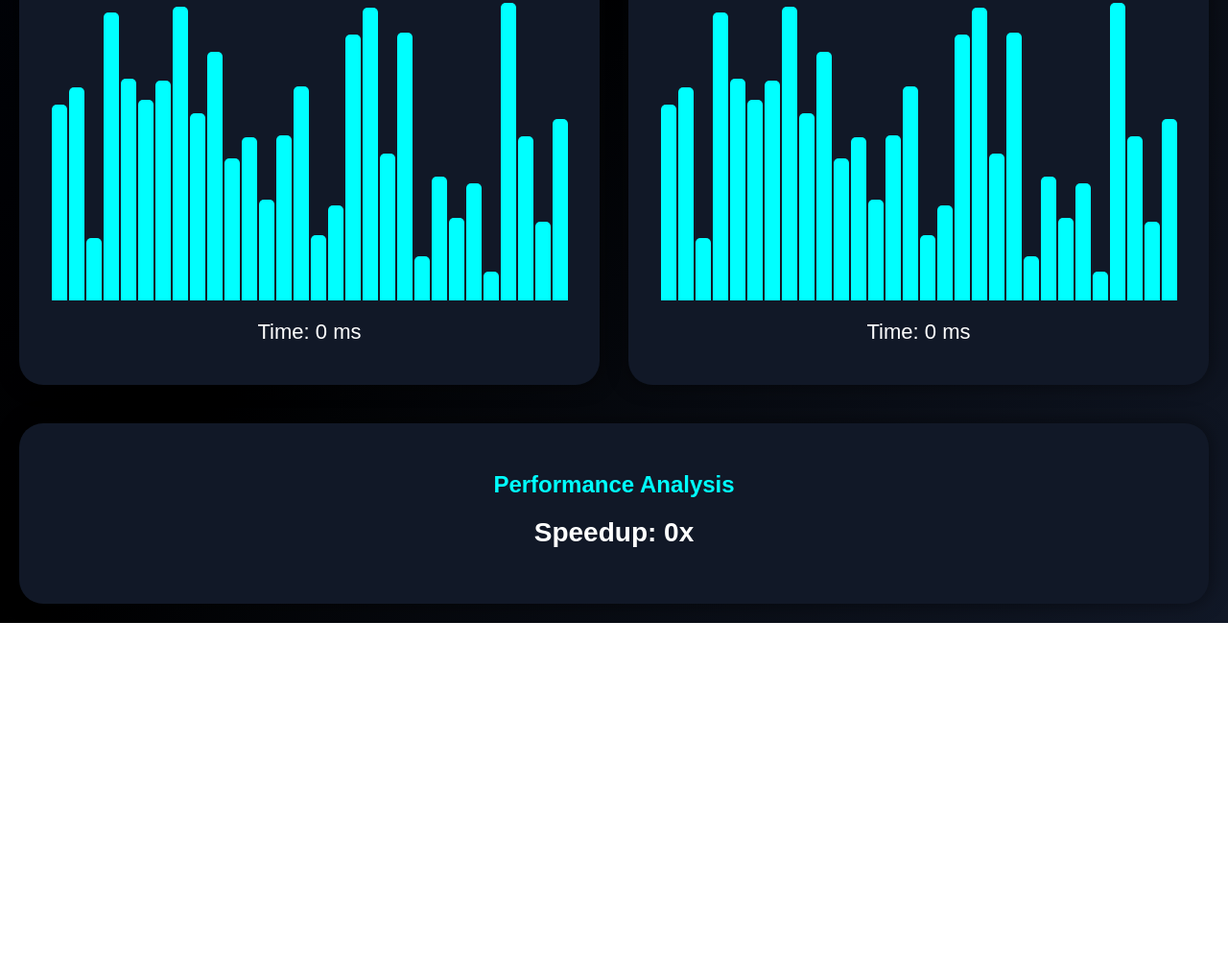
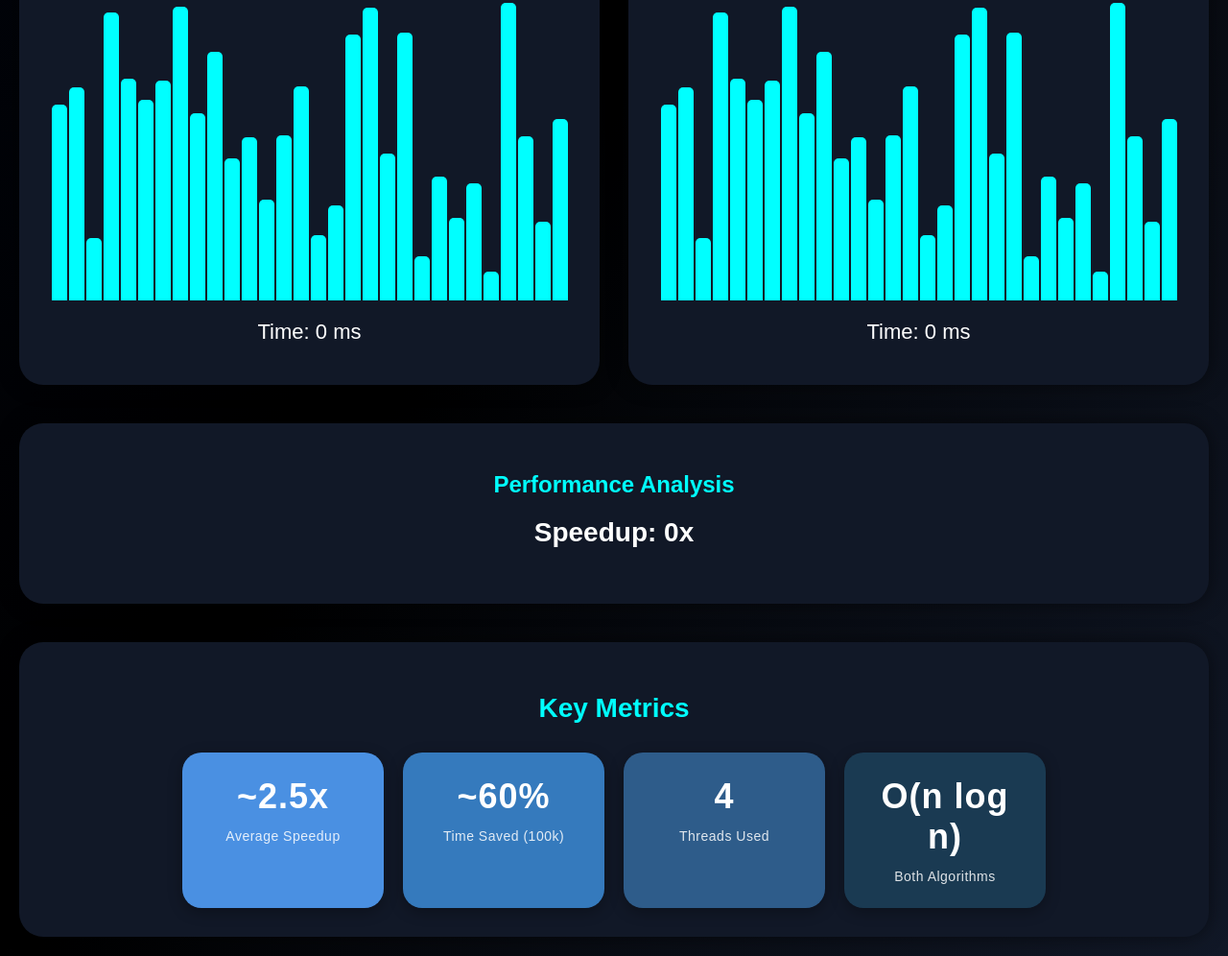
Before and after one commit to Mvvfaa/parallel-sorting-visualizer, a plain HTML site: page frontend/index.html in a window 1280 px wide. Shown: the part 949-1945 px from the top of the page at 96% size. Before the commit the page ends 1598 px from the top, so only its background shows below. Drawn offline with Linux system fonts and the light colour scheme.

Commit message:
Add Metrics an Fix Speed

```diff
--- a/frontend/index.html
+++ b/frontend/index.html
@@ -143,6 +143,38 @@
 
     </div>
 
+    <div class="key-metrics">
+
+        <h2>
+            Key Metrics
+        </h2>
+
+        <div class="metrics-grid">
+
+            <div class="metric-card speedup-card">
+                <div class="metric-value" id="avgSpeedup">~2.5x</div>
+                <div class="metric-label">Average Speedup</div>
+            </div>
+
+            <div class="metric-card time-saved-card">
+                <div class="metric-value" id="timeSaved">~60%</div>
+                <div class="metric-label">Time Saved (100k)</div>
+            </div>
+
+            <div class="metric-card threads-card">
+                <div class="metric-value" id="threadsUsed">4</div>
+                <div class="metric-label">Threads Used</div>
+            </div>
+
+            <div class="metric-card complexity-card">
+                <div class="metric-value" id="complexity">O(n log n)</div>
+                <div class="metric-label">Both Algorithms</div>
+            </div>
+
+        </div>
+
+    </div>
+
     <script src="script.js"></script>
 
 </body>
--- a/frontend/script.js
+++ b/frontend/script.js
@@ -4,6 +4,21 @@ let originalArray = [];
 
 const sizeSlider = document.getElementById("sizeSlider");
 const sizeValue = document.getElementById("sizeValue");
+
+// Performance tracking per algorithm
+let performanceHistory = {
+    bubble: [],
+    shell: [],
+    merge: [],
+    quick: []
+};
+
+const algorithmComplexity = {
+    bubble: "O(n²)",
+    shell: "O(n log n)",
+    merge: "O(n log n)",
+    quick: "O(n log n)"
+};
 
 
 // ======================================
@@ -205,6 +220,9 @@ async function startSorting() {
         "speedup"
     ).innerText =
         `Speedup: ${speedup}x`;
+
+    // Update Key Metrics
+    updateMetrics(algorithm, serialData.time, parallelData.time, speedup);
 }
 
 
@@ -247,5 +265,47 @@ function sleep(ms) {
 }
 
 
+// ======================================
+// Update Metrics
+// ======================================
+
+function updateMetrics(algorithm, serialTime, parallelTime, speedup) {
+
+    // Store this run's performance
+    performanceHistory[algorithm].push({
+        speedup: parseFloat(speedup),
+        serialTime: serialTime,
+        parallelTime: parallelTime
+    });
+
+    // Calculate average speedup for this algorithm
+    const history = performanceHistory[algorithm];
+    const avgSpeedup = (
+        history.reduce((sum, run) => sum + run.speedup, 0) / history.length
+    ).toFixed(2);
+
+    document.getElementById("avgSpeedup").innerText =
+        `~${avgSpeedup}x`;
+
+    // Calculate time saved (percentage)
+    const totalSerialTime = history.reduce((sum, run) => sum + run.serialTime, 0);
+    const totalParallelTime = history.reduce((sum, run) => sum + run.parallelTime, 0);
+    const timeSaved = (
+        ((totalSerialTime - totalParallelTime) / totalSerialTime) * 100
+    ).toFixed(0);
+
+    document.getElementById("timeSaved").innerText =
+        `~${timeSaved}%`;
+
+    // Threads Used (always 4 for our ProcessPoolExecutor)
+    document.getElementById("threadsUsed").innerText =
+        "4";
+
+    // Complexity based on algorithm
+    document.getElementById("complexity").innerText =
+        algorithmComplexity[algorithm];
+}
+
+
 // Initial
 generateArray();
--- a/frontend/style.css
+++ b/frontend/style.css
@@ -284,3 +284,127 @@ p {
 
     margin-top: 20px;
 }
+
+
+/* =====================================
+   KEY METRICS
+===================================== */
+
+.key-metrics {
+
+    margin-top: 40px;
+
+    background: #111827;
+
+    border-radius: 25px;
+
+    padding: 30px;
+
+    box-shadow:
+        0px 0px 20px rgba(0,0,0,0.5);
+}
+
+
+.key-metrics h2 {
+
+    text-align: center;
+
+    color: cyan;
+
+    margin-bottom: 30px;
+
+    font-size: 28px;
+}
+
+
+.metrics-grid {
+
+    display: grid;
+
+    grid-template-columns:
+        repeat(auto-fit, minmax(200px, 1fr));
+
+    gap: 20px;
+
+    max-width: 900px;
+
+    margin: 0 auto;
+}
+
+
+.metric-card {
+
+    border-radius: 20px;
+
+    padding: 25px;
+
+    text-align: center;
+
+    box-shadow:
+        0px 4px 15px rgba(0,0,0,0.3);
+
+    transition: 0.3s;
+}
+
+
+.metric-card:hover {
+
+    transform: translateY(-5px);
+
+    box-shadow:
+        0px 8px 25px rgba(0,0,0,0.4);
+}
+
+
+.metric-value {
+
+    font-size: 36px;
+
+    font-weight: bold;
+
+    margin-bottom: 12px;
+
+    letter-spacing: 1px;
+}
+
+
+.metric-label {
+
+    font-size: 14px;
+
+    letter-spacing: 0.5px;
+
+    opacity: 0.85;
+}
+
+
+.speedup-card {
+
+    background: #4A90E2;
+
+    color: #ffffff;
+}
+
+
+.time-saved-card {
+
+    background: #357ABD;
+
+    color: #ffffff;
+}
+
+
+.threads-card {
+
+    background: #2E5C8A;
+
+    color: #ffffff;
+}
+
+
+.complexity-card {
+
+    background: #1A3A52;
+
+    color: #ffffff;
+}
```
Also changed, not shown: 1 other file.
